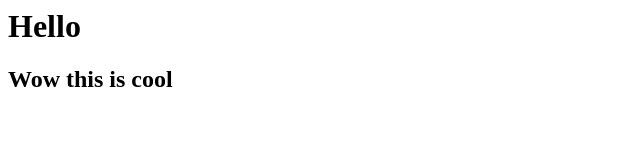
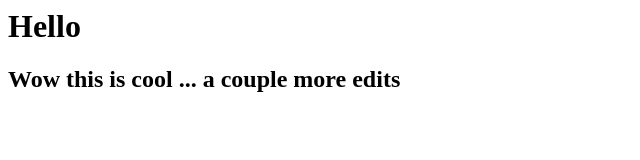
Before and after one commit to steveoneil/gitdemo, a plain HTML site: page index.html in a window 1280 px wide. Shown: the whole page, without its empty margins (0-640 px from the left). Drawn offline with Linux system fonts and the light colour scheme.

Commit message:
my next commit

```diff
--- a/index.html
+++ b/index.html
@@ -1,2 +1,2 @@
 <h1>    Hello </h1>
-<h2>  Wow this is cool <h2>
+<h2>  Wow this is cool ... a couple more edits<h2>
```
